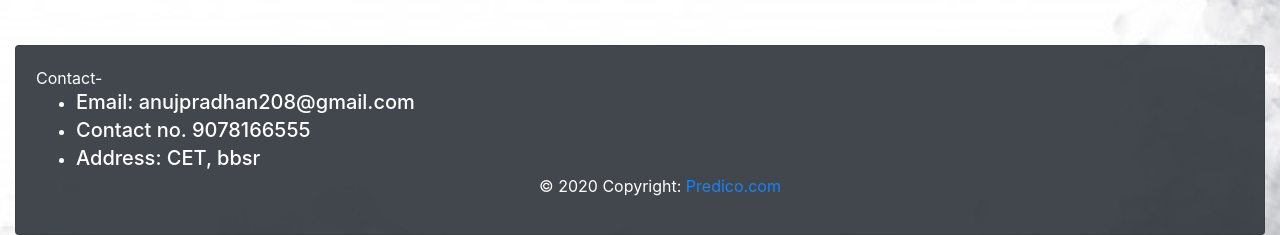
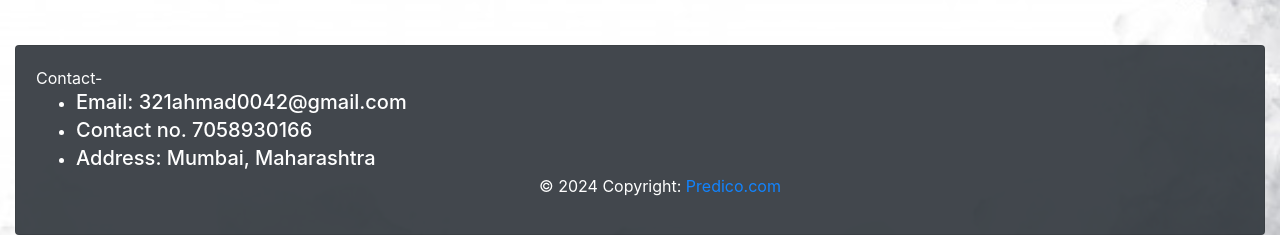
Before and after one commit to Ahmadraza301/Disease-Prediction-using-Django-and-machine-learning, a Django app: page / in a window 1280 px wide. Shown: the part 1786-2021 px from the top of the page. Run offline with Django 3.2, Linux system fonts and the light colour scheme; some libraries are stand-ins or nearby versions.

Commit message:
Update contact details and copyright year to 2024

```diff
--- a/templates/homepage/index.html
+++ b/templates/homepage/index.html
@@ -229,14 +229,14 @@
     <ul >
 
       <li >
-        <h5 class="mb-1">Email: anujpradhan208@gmail.com</h5>
+        <h5 class="mb-1">Email: 321ahmad0042@gmail.com</h5>
       </li>
       <li >
-        <h5 class="mb-1">Contact no. 9078166555</h5>
+        <h5 class="mb-1">Contact no. 7058930166</h5>
       </li>
       <li >
-        <h5 class="mb-1">Address: CET, bbsr</h5>
-        <div class="footer-copyright text-center">© 2020 Copyright:
+        <h5 class="mb-1">Address: Mumbai, Maharashtra</h5>
+        <div class="footer-copyright text-center">© 2024 Copyright:
           <a href="#"> Predico.com</a>
         </div>
       </li>
```
